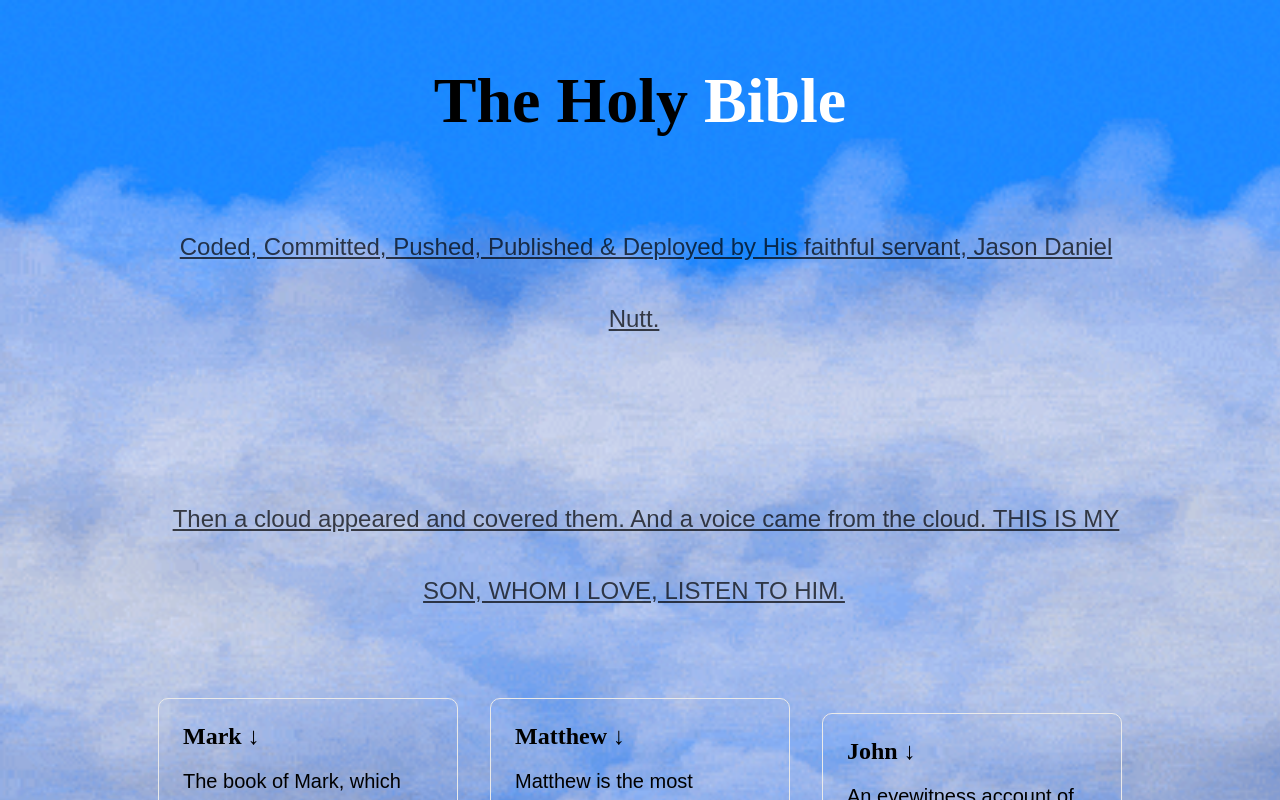
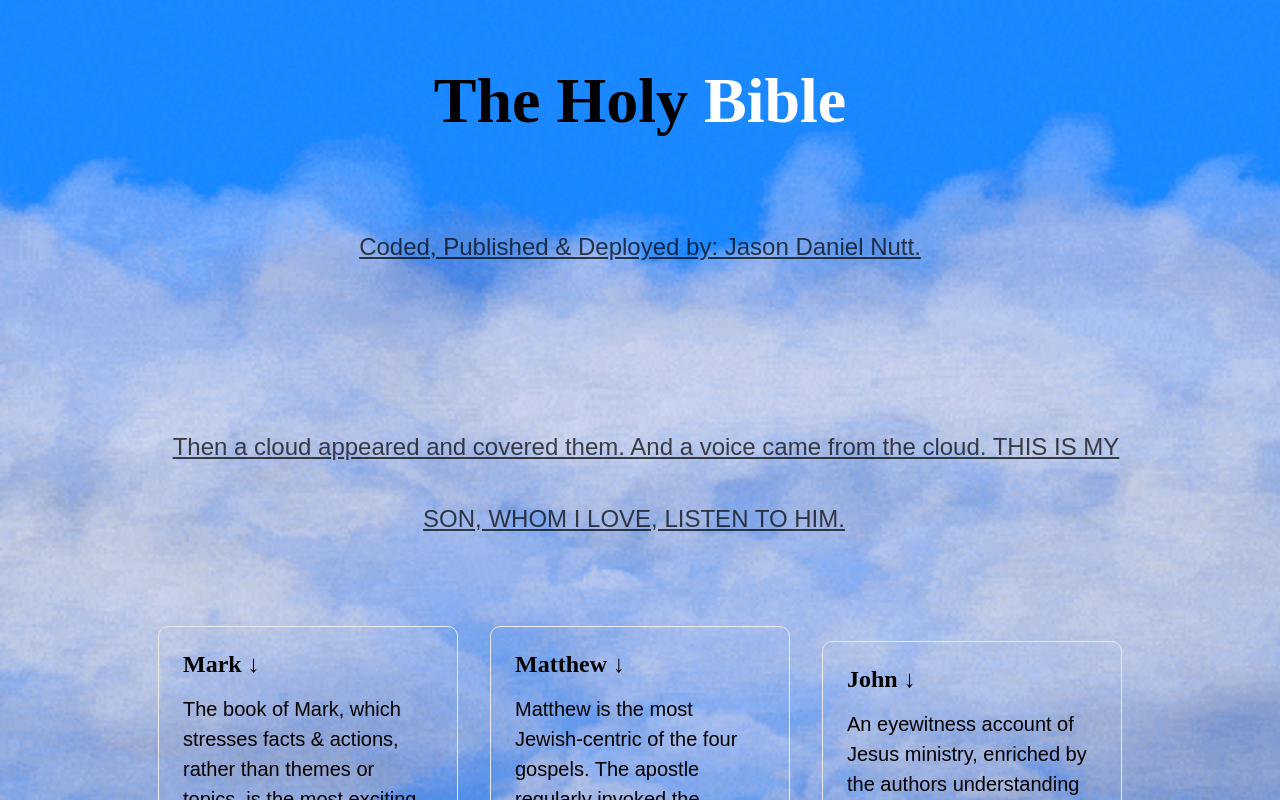
Before and after one commit to jnutt367/the-holy-bible, a Next.js app: page / in a window 1280 px wide. Shown: the top 800 px of the page. Built offline with nearby package versions, Linux system fonts and the light colour scheme.

Commit message:
commit for title corrected

```diff
--- a/pages/index.js
+++ b/pages/index.js
@@ -17,7 +17,7 @@ export default function Home() {
         </h1>
         <p className={styles.description}>
         <code className={styles.code}>
-          Coded, Committed, Pushed, Published & Deployed by His faithful servant, Jason Daniel Nutt.
+          Coded, Published & Deployed by: Jason Daniel Nutt.
         </code>
         </p>
         <p className={styles.description}>
```
